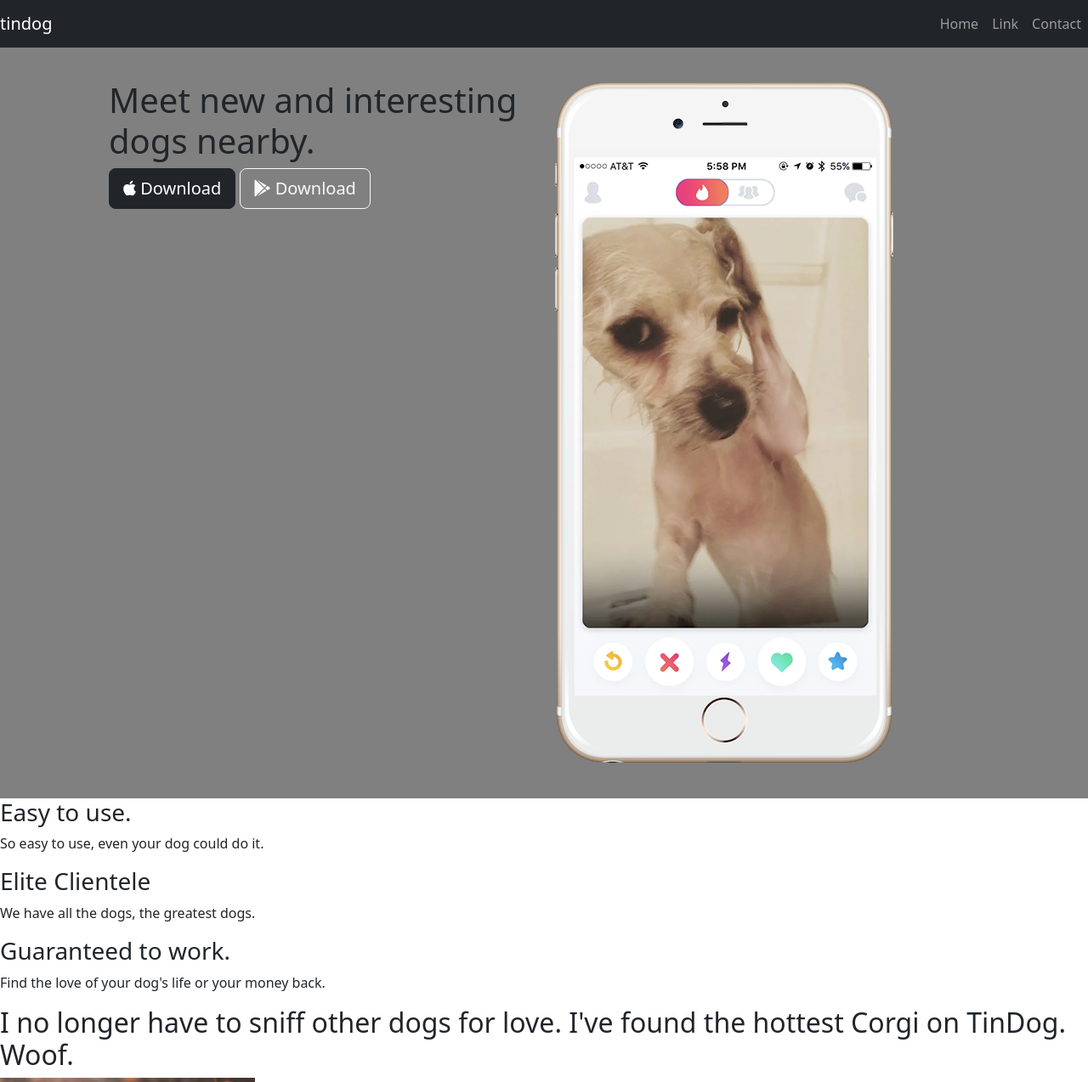
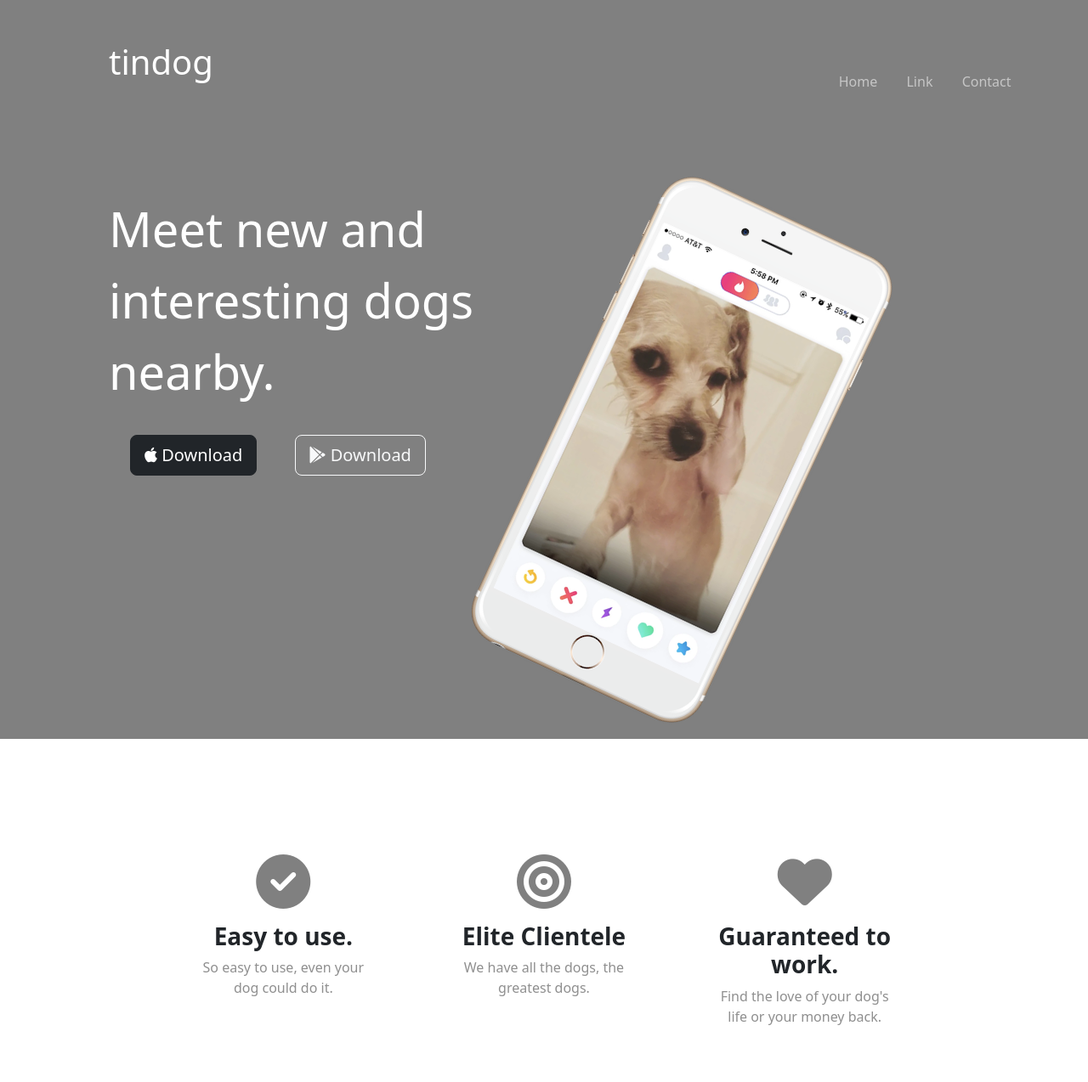
Before and after one commit to Dilki20thakshmila/bootstrap-practice-TinDog-Start-master, a plain HTML site: page index.html in a window 1280 px wide. Shown: the top 1274 px of the page at 85% size. Drawn offline with nearby package versions, Linux system fonts and the light colour scheme.

Commit message:
changing design of features section

```diff
--- a/css/styles.css
+++ b/css/styles.css
@@ -5,3 +5,48 @@
 .container-fluid{
   padding: 3% 10%;
 }
+.navbar{
+  padding: 0 0 4.5rem;
+}
+.navbar-brand{
+  padding-bottom: 5%;
+  font-size: 2.5rem;
+}
+
+.nav-item{
+  padding: 5%;
+}
+
+h1{
+  font-size:3.5rem;
+  color: #fff;
+  line-height: 1.5
+}
+.title-image{
+  width: 60%;
+  transform: rotate(25deg);
+}
+.Download-button{
+  margin: 5% 3% 0 5%;
+}
+/*Features Section*/
+#features{
+  padding: 7% 15%;
+}
+.feature-box{
+text-align: center;
+padding: 5%;
+}
+h3{
+  font-weight: bolder;
+}
+p{
+  color: #8f8f8f;
+}
+.icn{
+  color: grey;
+  padding-bottom: 1rem;
+}
+.icn:hover{
+  color: lightgrey;
+}
--- a/index.html
+++ b/index.html
@@ -21,7 +21,8 @@
 
   <section id="title">
     <!-- Nav Bar -->
-    <nav class="navbar navbar-expand-lg navbar-dark bg-dark">
+    <div class="container-fluid">
+    <nav class="navbar navbar-expand-lg navbar-dark">
       <a class="navbar-brand" href="">tindog</a>
       <button class="navbar-toggler" type="button" data-bs-toggle="collapse" data-bs-target="#navbarTogglerDemo01" aria-controls="navbarTogglerDemo01" aria-expanded="false" aria-label="Toggle navigation">
      <span class="navbar-toggler-icon"></span>
@@ -43,15 +44,14 @@
 
 
     <!-- Title -->
-<div class="container-fluid">
 <div class="row">
     <div class="col-lg-6">
       <h1>Meet new and interesting dogs nearby.</h1>
-      <button type="button" class="btn btn-dark btn-lg"><i class="fa-brands fa-apple"></i>  Download</button>
-      <button type="button" class="btn btn-outline-light btn-lg"><i class="fa-brands fa-google-play"></i> Download</button>
+      <button type="button" class="btn btn-dark btn-lg Download-button"><i class="fa-brands fa-apple"></i>  Download</button>
+      <button type="button" class="btn btn-outline-light btn-lg Download-button"><i class="fa-brands fa-google-play"></i> Download</button>
     </div>
     <div class="col-lg-6">
-      <img src="images/iphone6.png" alt="iphone-mockup">
+      <img class="title-image"src="images/iphone6.png" alt="iphone-mockup">
     </div>
 </div>
 </div>
@@ -61,16 +61,23 @@
   <!-- Features -->
 
   <section id="features">
-
+<div class="row">
+  <div class=" feature-box col-lg-4">
+    <i class="icn fa-solid fa-circle-check fa-4x"></i>
         <h3>Easy to use.</h3>
         <p>So easy to use, even your dog could do it.</p>
-
+  </div>
+    <div class="feature-box col-lg-4">
+      <i class="icn fa-solid fa-bullseye fa-4x"></i>
           <h3>Elite Clientele</h3>
           <p>We have all the dogs, the greatest dogs.</p>
-
+    </div>
+      <div class="feature-box col-lg-4">
+        <i class="icn fa-solid fa-heart fa-4x"></i>
           <h3>Guaranteed to work.</h3>
           <p>Find the love of your dog's life or your money back.</p>
-
+        </div>
+</div>
   </section>
 
 
```
Lines whose indentation alone changed are shown as unchanged.
